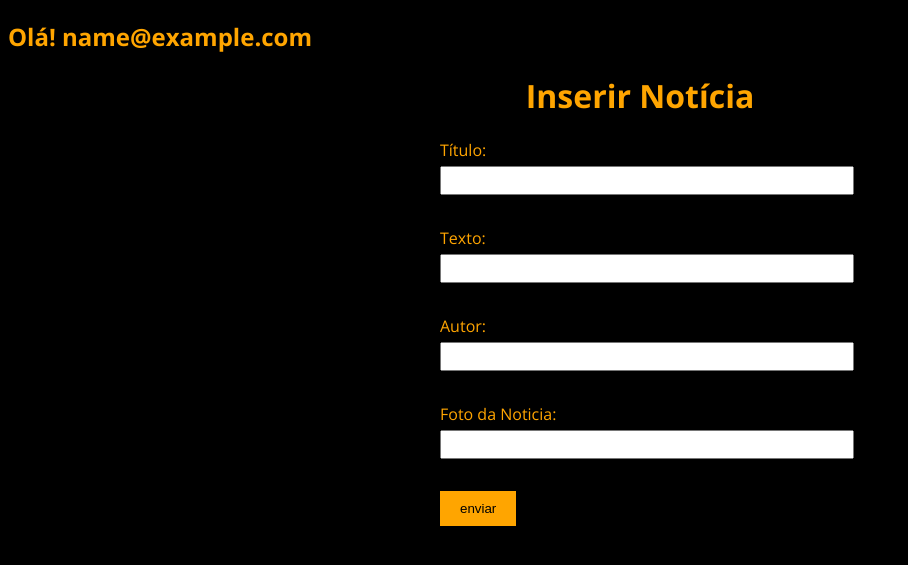
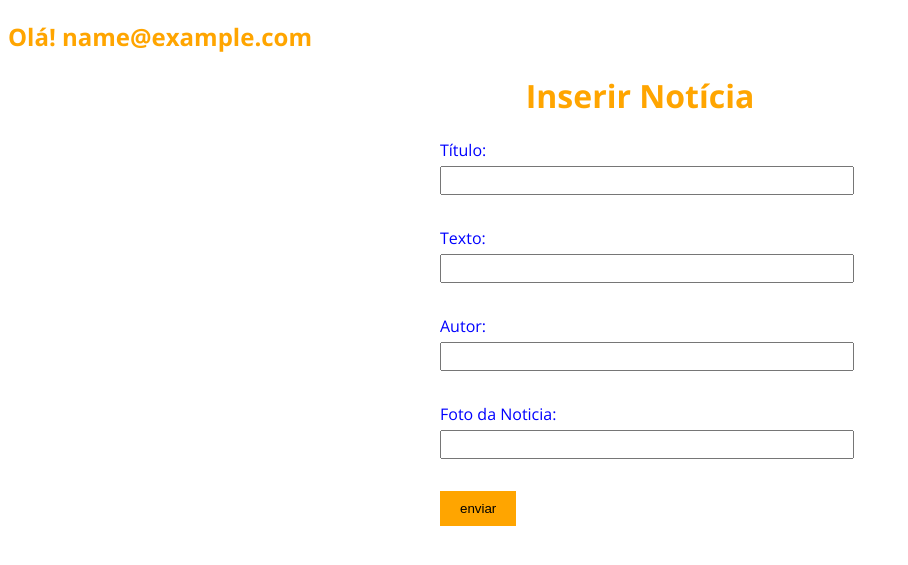
Before and after one commit to Buizuinsdc/portalnoticias, a PHP site: page /editor.php in a window 1280 px wide. Shown: the top 565 px of the page, without its empty margins (0-908 px from the left). Run offline with PHP 8.4, Linux system fonts and the light colour scheme; the visitor is signed in with stand-in values (Sample User, id 1); data that the repository does not hold is empty.

Commit message:
Update style4.css

```diff
--- a/css/style4.css
+++ b/css/style4.css
@@ -1,6 +1,6 @@
 body {
-    background-color: black;
-    color: orange;
+
+    color: blue;
     font-family: 'Open Sans', sans-serif;
   }
 
```
